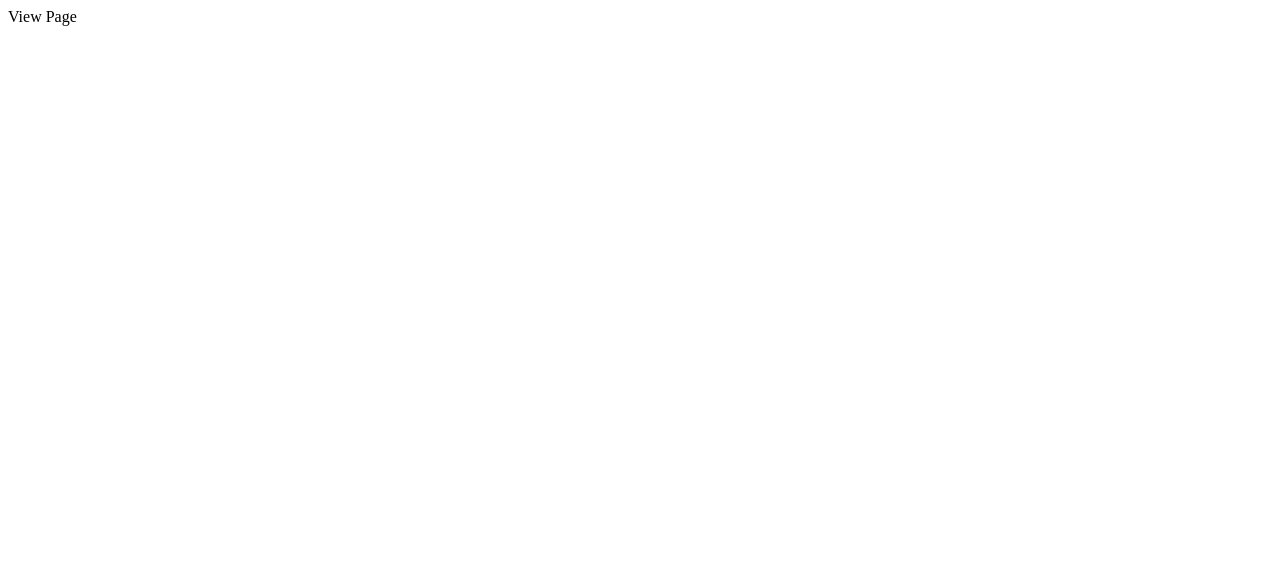
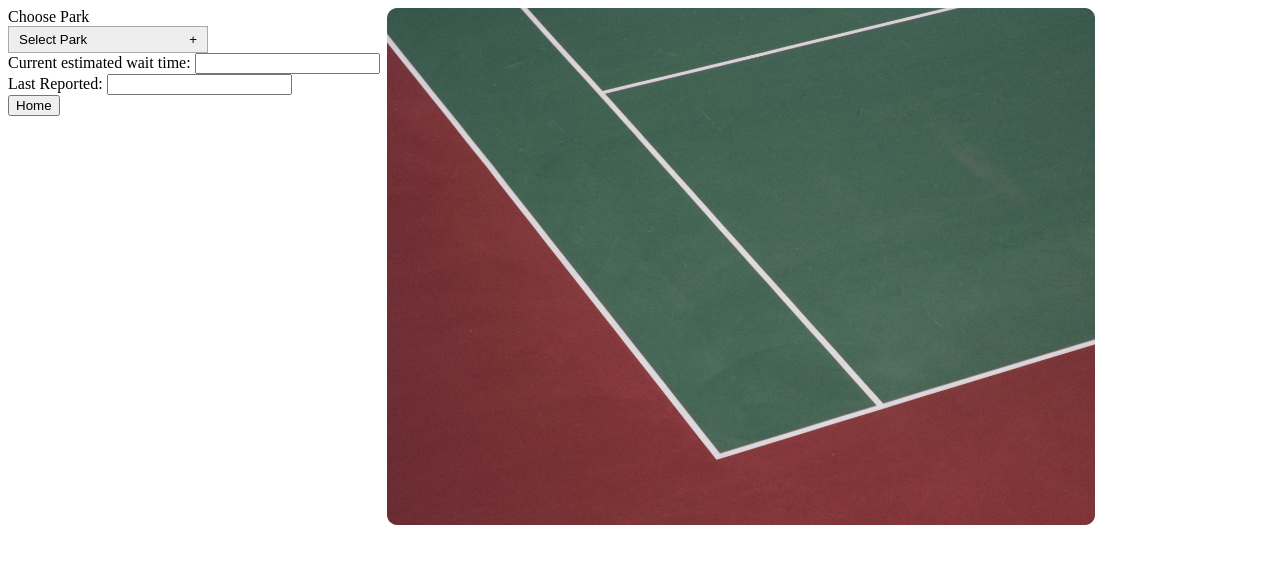
Before and after one commit to patrickezhu/pickle_time, a Next.js app in the folder frontend/: page /View in a window 1280 px wide. Shown: the top 564 px of the page. Built offline with nearby package versions, Linux system fonts and the light colour scheme.

Commit message:
view page stuff

```diff
--- a/frontend/src/app/Report/page.jsx
+++ b/frontend/src/app/Report/page.jsx
@@ -70,7 +70,7 @@ export default function Home() {
 
       <div>
         <label>
-          Text input: <input name="myInput" defaultValue="Some initial value"/>
+          Wait Time Estimation (in minutes): <input name="waitTime"/>
         </label>
       </div>
 
@@ -81,7 +81,7 @@ export default function Home() {
 
       <div>
         <label>
-          Additional Details \(# of teams waiting, etc\):
+          Additional Details (# of teams waiting, etc):
           <textarea
             name="details"
             rows={4}
--- a/frontend/src/app/View/page.jsx
+++ b/frontend/src/app/View/page.jsx
@@ -1,10 +1,89 @@
 'use client'
 import Image from "next/image";
+import { useState, useEffect, useRef } from "react";
 
 export default function Home() {
+  const [dropdownToggled, setDropdownToggled] = useState(false)
+  const [selectedPark, setSelectedPark] = useState(null)
+  const dropdownRef = useRef(null)
+
+  useEffect(() => {
+    function handleDropdown(e) {
+      if(dropdownRef.current){
+        if(!dropdownRef.current.contains(e.target)){
+          setDropdownToggled(false)
+        }
+      }
+    }
+
+    document.addEventListener('click', handleDropdown)
+
+    return () => {
+      document.removeEventListener('click', handleDropdown)
+    }
+  });
+
+  const dropdownOptions = [
+    {
+      id: 1,
+      label: "Leslie Park",
+      value: "leslie-park",
+    },
+    {
+      id: 2,
+      label: "Gallup Park",
+      value: "gallup-park",
+    },
+  ];
+
+
+
   return (
     <div>
-      View Page
+
+      <div className="infoSpace">
+        <label>Choose Park</label>
+        <div className="dropdown" ref={dropdownRef}>
+          <button className="toggle" onClick={() => {
+            setDropdownToggled(!dropdownToggled)
+          }}>
+            <span>{selectedPark ? selectedPark.label : "Select Park"}</span>
+            <span>{dropdownToggled ? '-' : '+'}</span>
+          </button>
+          <div className={`options ${dropdownToggled ? "visible" : ""}`}>
+            {dropdownOptions.map((option, index) => {
+              return (
+                <button
+                key={index}
+                onClick={() => {
+                  setSelectedPark(option)
+                  setDropdownToggled(false)
+                }}>{option.label}</button>
+              )
+            })}
+          </div>
+        </div>
+
+        <div>
+          <label>
+            Current estimated wait time: <input name="waitTime" readOnly={true}/>
+          </label>
+        </div>
+
+        <div>
+          <label>
+            Last Reported: <input name="lastReport" readOnly={true}/>
+          </label>
+        </div>
+
+        <button type="submit">Home</button>
+      </div>
+
+
+      <div className="imageSpace">
+        <img className="courtImage" src="imagespace.png" alt="Court Image"></img>
+      </div>
+
     </div>
   );
 }
--- a/frontend/src/app/globals.css
+++ b/frontend/src/app/globals.css
@@ -128,3 +128,18 @@
 .dropdown .toggle:hover {
   background-color: #ccc;
 }
+
+.infoSpace {
+  width: 30%;
+  float: left;
+}
+
+.imageSpace {
+  width: 70%;
+  float: right;
+}
+
+.courtImage {
+  width: 80%;
+  height: 80%;
+}
```
Also changed, not shown: frontend/public/imagespace.png (added), frontend/src/app/page.jsx (line endings or trailing spaces), 1 other file (tests, documents, lock files or other folders).
